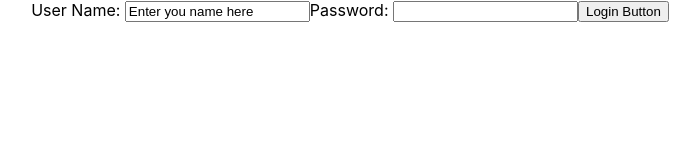
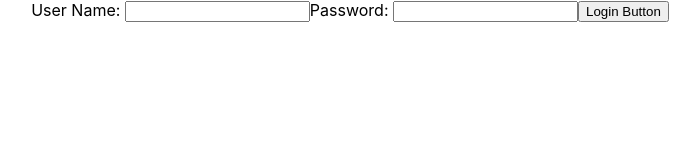
Before and after one commit to unbeatablesites/ReactJavaApp, a React (Create React App) app in the folder todo-app/: page / in a window 1280 px wide. Shown: the top 160 px of the page, without its empty margins (290-990 px from the left). Built offline with nearby package versions, Linux system fonts and the light colour scheme.

Commit message:
Make state for user name dynamic

```diff
--- a/todo-app/src/components/todo/TodoApp.jsx
+++ b/todo-app/src/components/todo/TodoApp.jsx
@@ -23,7 +23,7 @@ class LoginComponent extends Component {
     return (
       <div>
         User Name:{' '}
-        <input type='text' name='userName' value='Enter you name here' />
+        <input type='text' name='userName' value={this.setState.userName} />
         Password: <input type='password' name='password' />
         <button>Login Button</button>
       </div>
```
